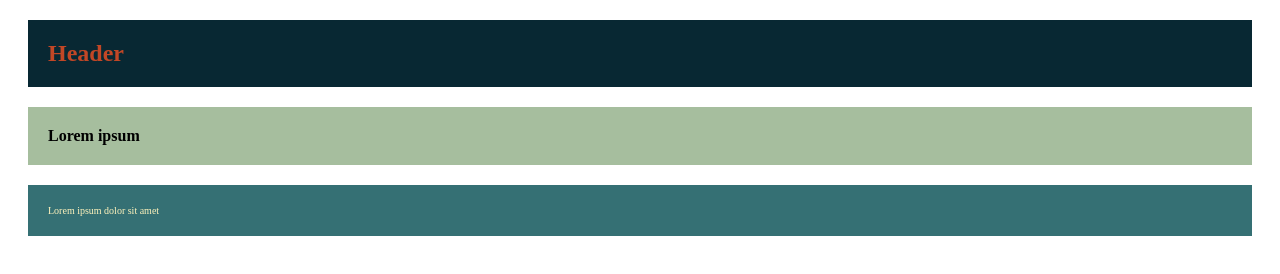
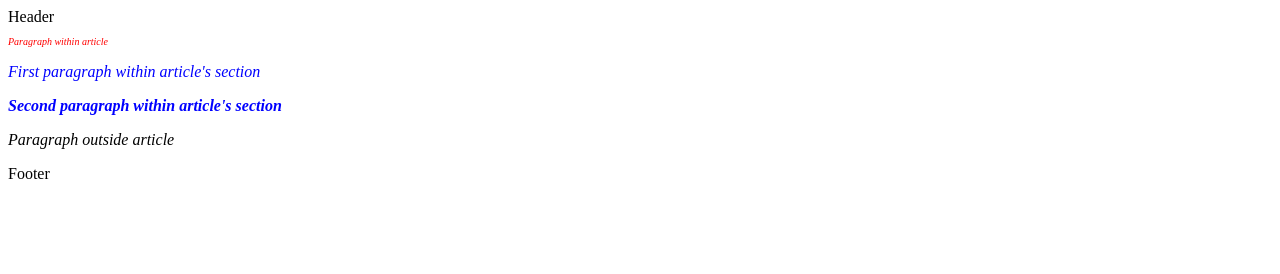
Before and after one commit to BridgitA/test, a plain HTML site: page index2.html in a window 1280 px wide. Drawn offline with Linux system fonts and the light colour scheme.

Commit message:
another css exercise

```diff
--- a/css/style.css
+++ b/css/style.css
@@ -1,19 +1,15 @@
-section{
-    padding: 20px;
-    margin: 20px;
+p{
+    font-style: italic;
+
 }
-.title{
-    background-color: #A6BE9E;
+article > p{
+    font-size: x-small;
+    color: red;
+
+}
+article > section > p{
+    color: blue;
+}
+article > section > p:last-child{
     font-weight: bold;
 }
-.article{
-    background-color: #357074;
-    font-size: x-small;
-    color: #FFF3BC;
-}
-.brand{
-    background-color: #082833;
-    font-size: x-large;
-    font-weight: bold;
-    color: #C24726;
-}
--- a/index2.html
+++ b/index2.html
@@ -5,18 +5,15 @@
         <link rel="stylesheet" href="css/style.css" />
     </head>
     <body>
-        <section class="brand">
-            Header
-
-        </section>
-        <section class="title">
-            Lorem ipsum
-
-        </section>
-        <section class="article">
-            Lorem ipsum dolor sit amet
-
-        </section>
-
+        <header>Header</header>
+        <article>
+            <p>Paragraph within article</p>
+            <section>
+                <p>First paragraph within article's section</p>
+                <p>Second paragraph within article's section</p>
+            </section>
+        </article>
+        <p>Paragraph outside article</p>
+        <footer>Footer</footer>
     </body>
 </html>
```
